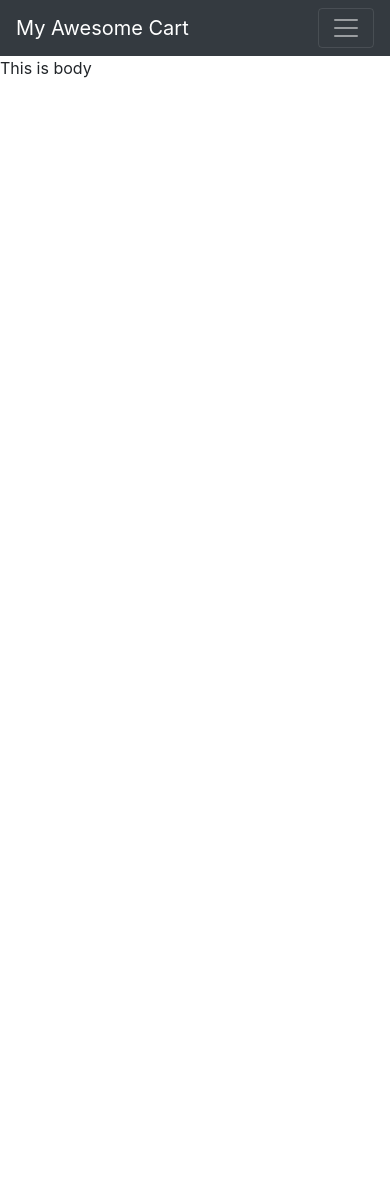
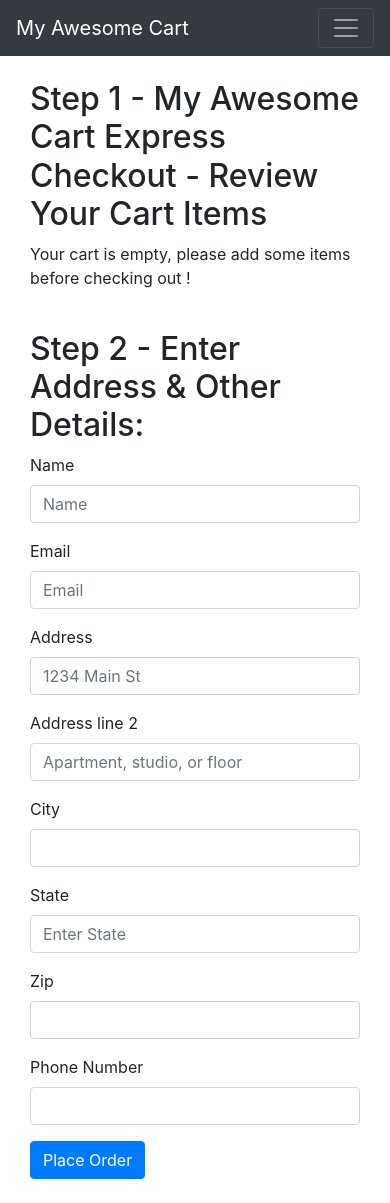
Before and after one commit to ManishPingale13/E-Com-Website, a Django app: page /shop/checkout/ in a window 390 px wide. Before the commit the page ends 78 px from the top, so only its background shows below. Run offline with Django 4.2, Linux system fonts and the light colour scheme; some libraries are stand-ins or nearby versions.

Commit message:
Checkout page done

```diff
--- a/MAC/shop/templates/shop/checkout.html
+++ b/MAC/shop/templates/shop/checkout.html
@@ -1,5 +1,103 @@
-{% extends 'shop/basic.html' %}
+{% extends 'shop/basic.html' %} {% block title%} Checkout - My Awesome
+Cart{%endblock %} {% block body %}
+<div class="container">
+  <div class="col my-4">
+    <h2>Step 1 - My Awesome Cart Express Checkout - Review Your Cart Items</h2>
+    <div>
+      <ul class="list-group" id="items"></ul>
+    </div>
+  </div>
+  <div class="col my-4">
+    <h2>Step 2 - Enter Address & Other Details:</h2>
+    <form>
+      <div class="form-row">
+        <div class="form-group col-md-6">
+          <label for="inputname">Name</label>
+          <input
+            type="name"
+            class="form-control"
+            id="inputname"
+            placeholder="Name"
+          />
+        </div>
+        <div class="form-group col-md-6">
+          <label for="inputEmail4">Email</label>
+          <input
+            type="email"
+            class="form-control"
+            id="inputEmail4"
+            placeholder="Email"
+          />
+        </div>
+      </div>
+      <div class="form-group">
+        <label for="inputAddress">Address</label>
+        <input
+          type="text"
+          class="form-control"
+          id="inputAddress"
+          placeholder="1234 Main St"
+        />
+      </div>
+      <div class="form-group">
+        <label for="inputAddress2">Address line 2</label>
+        <input
+          type="text"
+          class="form-control"
+          id="inputAddress2"
+          placeholder="Apartment, studio, or floor"
+        />
+      </div>
+      <div class="form-row">
+        <div class="form-group col-md-6">
+          <label for="inputCity">City</label>
+          <input type="text" class="form-control" id="inputCity" />
+        </div>
+        <div class="form-group col-md-4">
+          <label for="inputState">State</label>
+          <input
+            type="text"
+            class="form-control"
+            id="inputAddress2"
+            placeholder="Enter State"
+          />
+        </div>
+        <div class="form-group col-md-2">
+          <label for="inputZip">Zip</label>
+          <input type="text" class="form-control" id="inputZip" />
+        </div>
+      </div>
+      <div class="form-group">
+        <label for="inputZip">Phone Number</label>
+        <input type="tel" class="form-control" id="inputPhone" />
+      </div>
+      <button type="submit" class="btn btn-primary">Place Order</button>
+    </form>
+  </div>
+</div>
+{% endblock %} {% block js %}
 
-{% block title %} Title of Checkout {% endblock %}
+<script>
+    if (localStorage.getItem("cart") == null) var cart = {};
+    else cart = JSON.parse(localStorage.getItem("cart"));
 
-{% block body%} This is body{% endblock %}
+    if ($.isEmptyObject(cart)) {
+        mystr = "<p>Your cart is empty, please add some items before checking out ! </p>"
+    $('#items').append(mystr);
+    }else{
+        var sum = 0;
+    for (item in cart) {
+      let name = cart[item][1];
+      let qty = cart[item][0];
+      sum+=qty;
+      mystr = `<li class="list-group-item d-flex justify-content-between align-items-center">
+      ${name}
+      <span class="badge badge-primary badge-pill">${qty}</span>
+    </li>`;
+      $("#items").append(mystr);
+    }
+  }
+  document.getElementById('cart').innerHTML = sum
+</script>
+
+{% endblock %}
```
Also changed, not shown: MAC/shop/templates/shop/index.html (+14 -15 lines).
